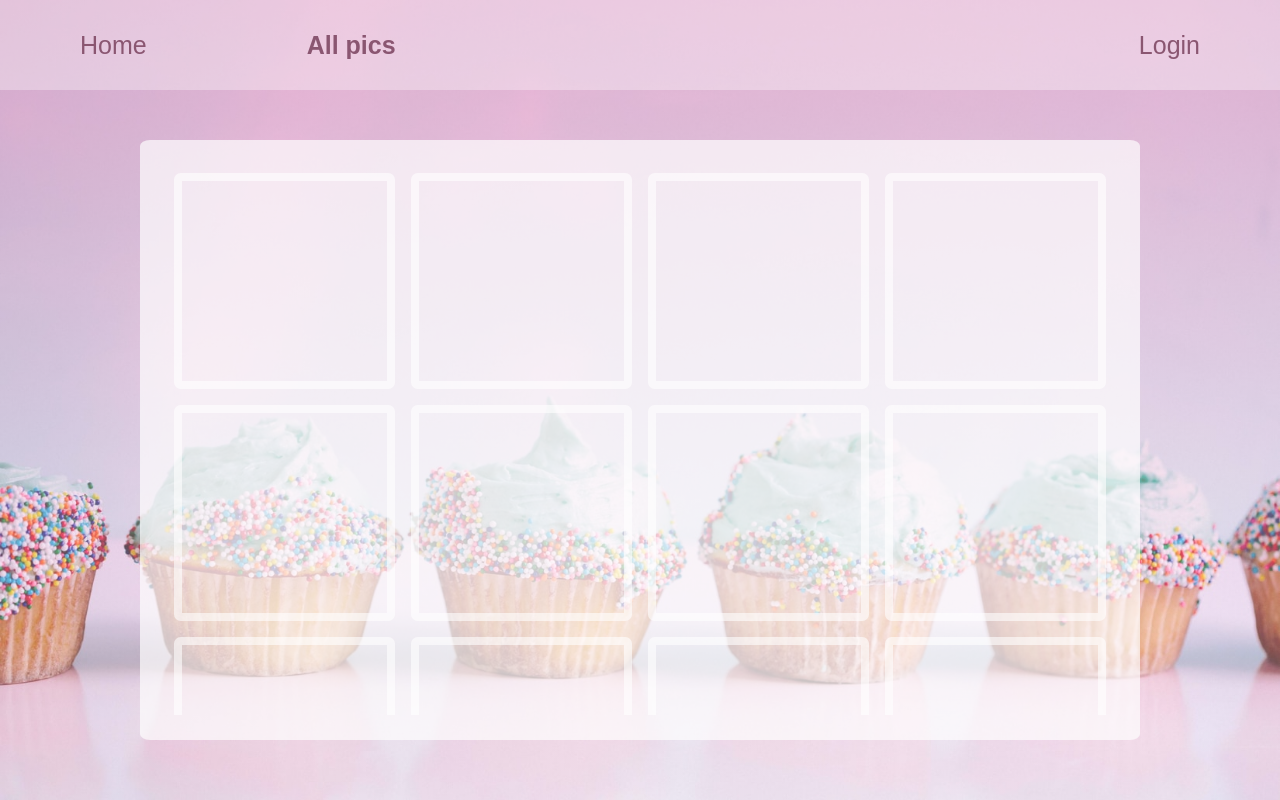
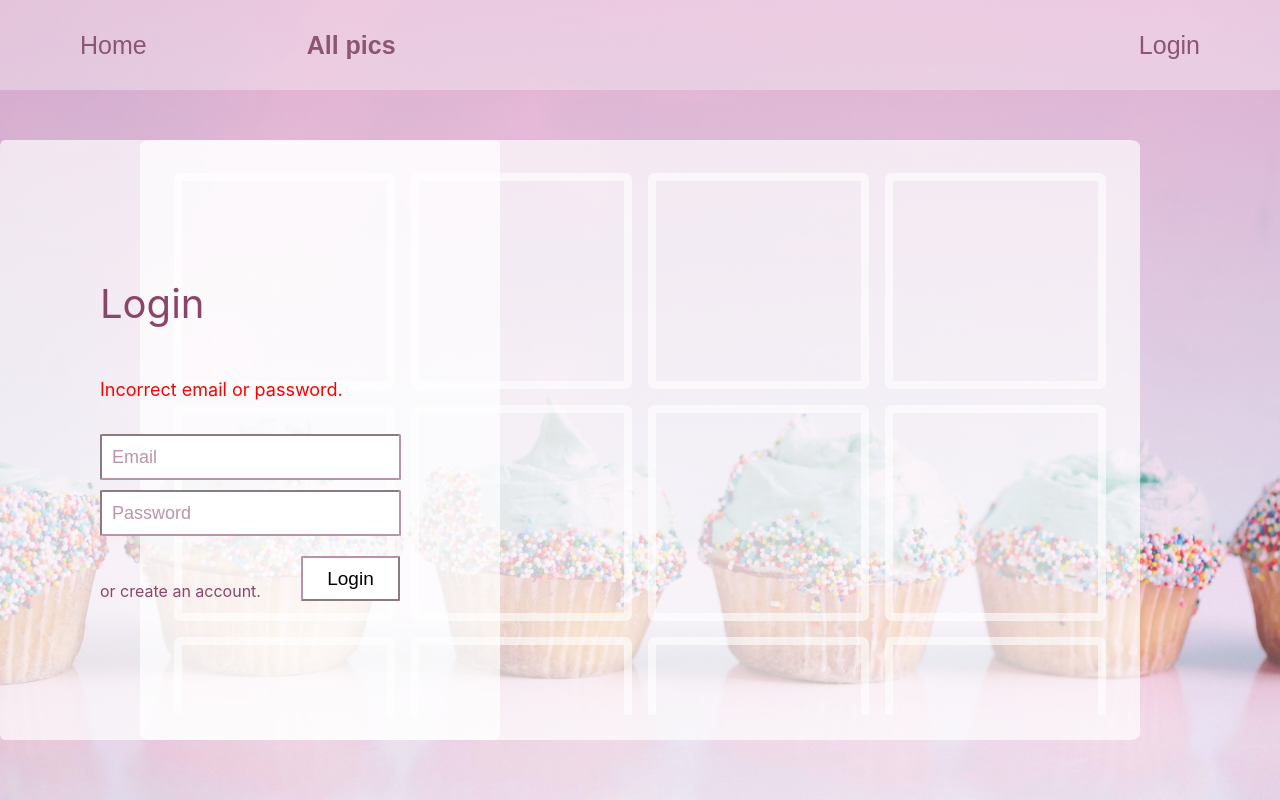
Before and after one commit to MilneS/miamyum, a React (Create React App) app: page /all in a window 1280 px wide. Built offline with nearby package versions, Linux system fonts and the light colour scheme.

Commit message:
Login comp

```diff
--- a/src/App.js
+++ b/src/App.js
@@ -5,11 +5,13 @@ import Navbar from "./components/Navbar";
 import Home from "./pages/Home";
 import Details from "./pages/Details";
 import All from "./pages/All";
+import Login from './components/Login'
 
 function App() {
   return (
     <div className="App">
       <Navbar />
+      <Login/>
       <Switch>
         <Route path="/" exact>
           <Home />
--- /dev/null
+++ b/src/components/Login.js
@@ -0,0 +1,24 @@
+import classes from "./Login.module.css";
+
+const Login = (props) => {
+  return (
+    <div className={classes.container}>
+      <div className={classes.card}>
+        <form className={classes.formContainer}>
+          <div className={classes.title}>Login</div>
+          <div className={classes.errMsg}>Incorrect email or password.</div>
+          <label htmlFor="email" />
+          <input id="email" type="email" placeholder='Email'/>
+          <label htmlFor="password" />
+          <input id="password" type="password" placeholder='Password'/>
+          <div className={classes.bottomContainer}>
+            <div className={classes.createAccount}>or create an account.</div>
+            <button>Login</button>
+          </div>
+        </form>
+      </div>
+    </div>
+  );
+};
+
+export default Login;
--- /dev/null
+++ b/src/components/Login.module.css
@@ -0,0 +1,83 @@
+.container {
+  display: flex;
+  justify-content: center;
+  align-items: center;
+  padding: 0px;
+  color: rgb(139, 69, 105);
+  position: absolute;
+  /* border:1px solid red */
+}
+.card {
+  background-color: rgba(255, 255, 255, 0.678);
+  height: 600px;
+  width: 500px;
+  margin-top: 50px;
+  border-radius: 1%;
+  display: flex;
+  justify-content: center;
+  align-items: center;
+  flex-direction: column;
+
+  /* border:1px solid red */
+}
+.formContainer {
+  /* border: 1px solid purple; */
+  display: flex;
+  justify-content: center;
+  align-items: flex-start;
+  flex-direction: column;
+  width: 300px;
+  height: 350px;
+  margin: 100px;
+}
+.title {
+  font-size: 40px;
+  /* border: 1px solid red; */
+  height: 100px;
+}
+.errMsg {
+  /* border: 1px solid blue; */
+  height: 50px;
+  width: 300px;
+  font-size: 18px;
+  color: red;
+  padding: 0px;
+}
+input {
+  width: 285px;
+  height: 40px;
+  margin-top: 5px;
+  margin-bottom: 5px;
+  font-size: 18px;
+  padding-left: 10px;
+  border-color: rgba(139, 69, 105, 0.582);
+  border-radius: 1%;
+}
+input:focus {
+  outline: none;
+}
+input::placeholder {
+  color: rgba(139, 69, 105, 0.582);
+}
+.bottomContainer {
+  display: flex;
+  justify-content: flex-end;
+  align-items: flex-end;
+  flex-direction: row;
+  /* border: 1px solid rgb(0, 255, 106); */
+  height: 60px;
+  width: 300px;
+}
+button {
+  /* border: 3px solid red; */
+  background-color: white;
+  border-radius: 1%;
+  width: 140px;
+  height: 45px;
+  font-size: 19px;
+  border-color: rgba(139, 69, 105, 0.582);
+}
+.createAccount {
+  /* border: 1px solid purple; */
+  width: 100%;
+}
--- a/src/components/Navbar.js
+++ b/src/components/Navbar.js
@@ -26,6 +26,12 @@ const Navbar = () => {
   const burgerHandler = () => {
     setShowBurgerLinks(!showBurgerLinks);
   };
+
+  const [showLogin, setShowLogin]=useState(false)
+const loginHandler=()=>{
+  setShowLogin(true)
+}
+
   return (
     <div className={classes.navContainer}>
       <div className={classes.burgerContainer}>
@@ -55,7 +61,7 @@ const Navbar = () => {
               </NavLink>
             </div>
             <div onClick={burgerHandler} className={classes.navLinks}>
-              <NavLink activeClassName={classes.active} to="/Login">
+              <NavLink activeClassName={classes.active} to="/Login" onClick={loginHandler}>
                 Login
               </NavLink>
             </div>
@@ -73,7 +79,7 @@ const Navbar = () => {
         </NavLink>
       </div>
       <div className={classes.liContainerRight}>
-        <NavLink activeClassName={classes.active} to="/Login">
+        <NavLink activeClassName={classes.active} to="/Login" onClick={loginHandler}>
           Login
         </NavLink>
       </div>
```
